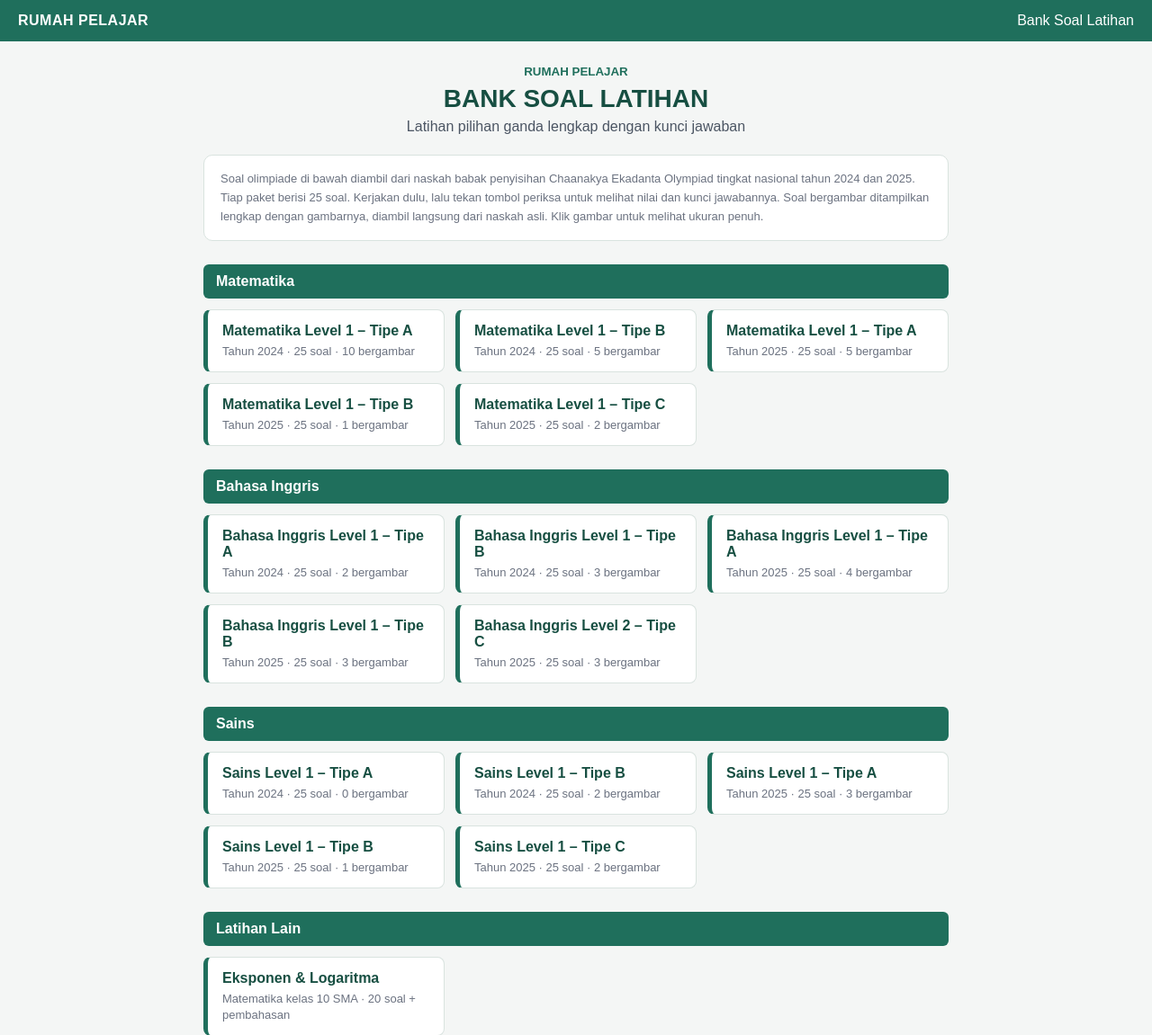
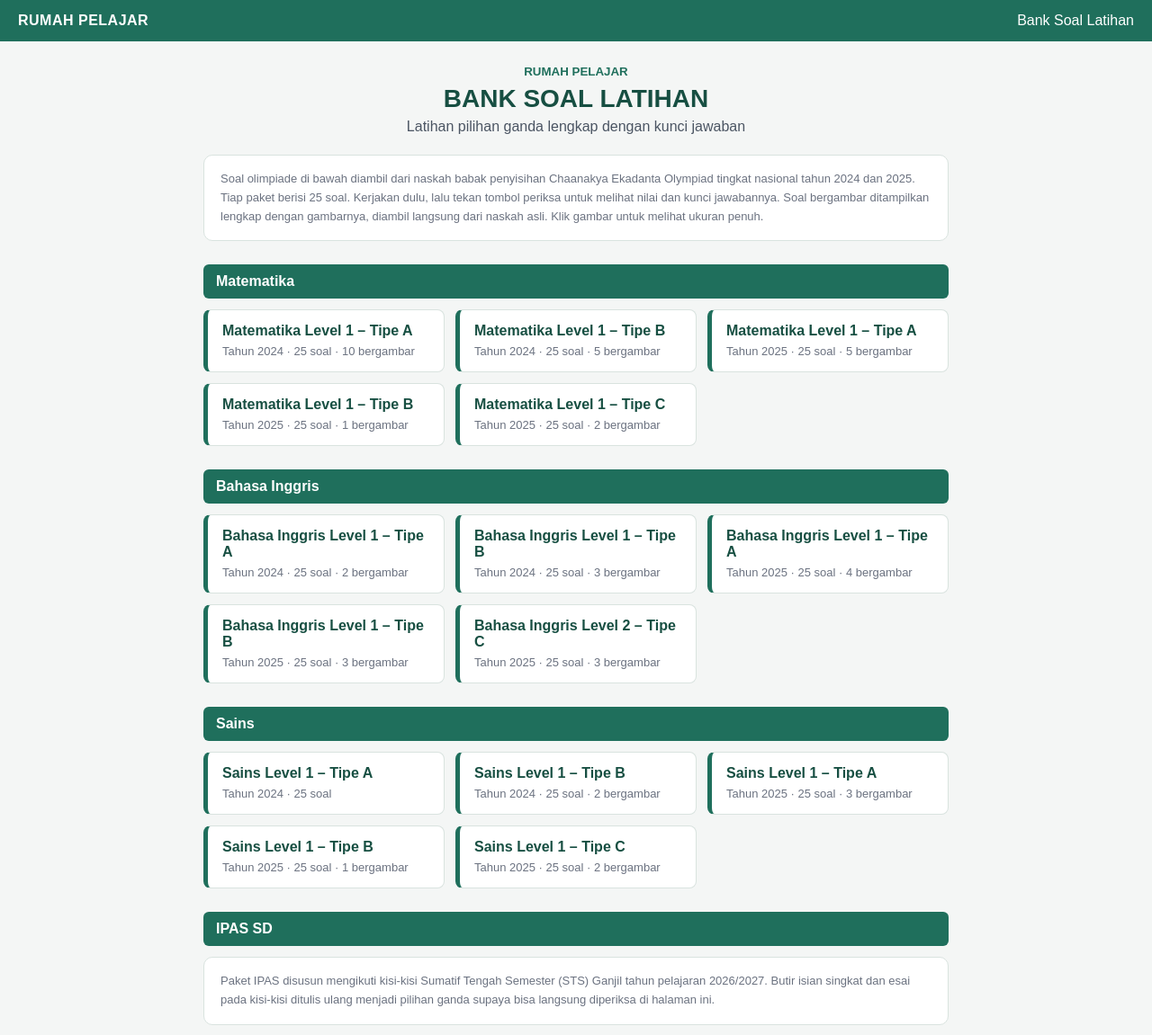
Before and after one commit to bukhorizainun/rumah-pelajar-soal, a plain HTML site: page index.html in a window 1280 px wide. Shown: the top 1151 px of the page at 90% size. Drawn offline with Linux system fonts and the light colour scheme.

Commit message:
Tambah bank soal IPAS kelas 3 dan kelas 4 (STS Ganjil 2026/2027)
Tabel kunci jawaban kini menyesuaikan jumlah soal tiap paket.

```diff
--- /dev/null
+++ b/data/ipas.js
@@ -0,0 +1,95 @@
+// Bank soal IPAS SD - disusun mengikuti kisi-kisi Sumatif Tengah Semester (STS) Ganjil
+// Tahun Pelajaran 2026/2027. Semua butir ditulis ulang dalam bentuk pilihan ganda.
+window.BANK = window.BANK || [];
+
+window.BANK.push({
+  id: "ipas-kelas3-sts1", mapel: "ipas", label: "IPAS Kelas 3",
+  tipe: "STS Ganjil", tahun: 2026,
+  soal: [
+    // --- Bab 1: Keajaiban Tubuhku (butir 1-10, 15, 21-24, 27, 30-33 pada kisi-kisi) ---
+    ["Rina melihat pelangi dengan warna merah, kuning, dan hijau. Indra yang dipakai Rina untuk mengenali warna itu adalah ...", ["Mata", "Telinga", "Hidung", "Lidah"], 0],
+    ["Ketika bel sekolah berbunyi, kita mengetahuinya dengan indra ...", ["Kulit", "Telinga", "Mata", "Lidah"], 1],
+    ["Andi mencium bau gorengan, lalu melihat penjualnya, kemudian mencicipi gorengan itu. Urutan indra yang bekerja pada kegiatan Andi adalah ...", ["Hidung, mata, lidah", "Mata, hidung, lidah", "Lidah, mata, hidung", "Hidung, lidah, mata"], 0],
+    ["Bagaimana urutan kerja pancaindra sampai kita mengenali sesuatu?", ["Otak menerima rangsang lalu diteruskan ke indra", "Indra menerima rangsang lalu diteruskan ke otak", "Otot menerima rangsang lalu diteruskan ke indra", "Kulit menerima rangsang lalu diteruskan ke tulang"], 1],
+    ["Fungsi kulit sebagai pancaindra adalah untuk ...", ["Merasakan sentuhan, panas, dan dingin", "Mengenali bau", "Mengecap rasa manis", "Mendengar suara"], 0],
+    ["Daun telinga berbentuk lebar dan melengkung. Bentuk itu berguna untuk ...", ["Menahan air masuk", "Mengumpulkan suara agar masuk ke lubang telinga", "Menyaring debu", "Menjaga suhu kepala"], 1],
+    ["Ibu meminta Doni memeriksa apakah air mandinya sudah hangat. Indra yang dipakai Doni adalah ...", ["Lidah", "Hidung", "Kulit", "Telinga"], 2],
+    ["Bola mata berbentuk bulat. Bentuk bulat ini bermanfaat agar mata dapat ...", ["Bergerak ke berbagai arah untuk melihat", "Menahan suara keras", "Mencium bau harum", "Merasakan panas"], 0],
+    ["Saat bermain di halaman, Siti mencium bau asap yang menyengat. Tindakan yang paling tepat adalah ...", ["Mendekati sumber asap", "Menghirup asap dalam-dalam", "Menjauh dari asap dan memberi tahu orang dewasa", "Diam saja dan melanjutkan bermain"], 2],
+    ["Cara menjaga kesehatan mata yang benar adalah ...", ["Membaca sambil tiduran", "Membaca di tempat yang terang", "Menonton televisi dari jarak dekat", "Mengucek mata dengan tangan kotor"], 1],
+    ["Apa yang dimaksud dengan sejarah keluarga?", ["Daftar barang milik keluarga", "Rencana kegiatan keluarga esok hari", "Peristiwa yang pernah dialami keluarga pada masa lalu", "Jumlah anggota keluarga saat ini"], 2],
+    ["Keluarga Bayu menyimpan foto lama kakek dan nenek. Manfaat foto lama itu adalah ...", ["Mengetahui kejadian dan keadaan keluarga pada masa lalu", "Menambah jumlah anggota keluarga", "Mengganti silsilah keluarga", "Membuat rumah terlihat mahal"], 0],
+    ["Perilaku yang menunjukkan pelestarian tradisi keluarga adalah ...", ["Melupakan bahasa daerah", "Ikut membuat makanan khas keluarga saat hari raya", "Menolak berkumpul dengan saudara", "Membuang foto keluarga yang lama"], 1],
+    ["Gotong royong adalah ...", ["Bekerja sendiri agar cepat selesai", "Bekerja bersama-sama untuk kepentingan bersama", "Membayar orang lain untuk bekerja", "Menunggu orang lain menyelesaikan pekerjaan"], 1],
+    ["Bagian mata yang bening dan berfungsi meneruskan cahaya masuk ke dalam mata adalah ...", ["Kornea", "Alis", "Bulu mata", "Kelopak mata"], 0],
+    ["Dahulu jalan di desa masih berupa tanah, sekarang sudah dilapisi aspal. Perubahan ini termasuk perubahan ...", ["Bahasa", "Pakaian", "Makanan", "Sarana atau infrastruktur"], 3],
+    ["Bahasa daerah adalah ...", ["Bahasa resmi seluruh negara", "Bahasa yang dipakai masyarakat di suatu daerah tertentu", "Bahasa yang hanya dipakai di sekolah", "Bahasa yang dipakai untuk menulis surat resmi negara"], 1],
+    ["Dahulu orang berkirim kabar dengan surat dan bepergian dengan delman. Sekarang orang memakai telepon genggam dan mobil. Hal ini menunjukkan bahwa ...", ["Transportasi dan komunikasi berkembang menjadi lebih cepat", "Transportasi dan komunikasi tidak berubah", "Orang semakin sulit berkirim kabar", "Perjalanan menjadi semakin lama"], 0],
+    ["Salah satu penyebab terjadinya perubahan sosial di masyarakat adalah ...", ["Kemajuan teknologi", "Berkurangnya jumlah hari", "Warna rumah penduduk", "Bentuk daun di kebun"], 0],
+    ["Alat komunikasi masa kini yang banyak dipakai orang adalah ...", ["Kentongan", "Telepon genggam", "Asap api", "Burung merpati"], 1],
+    ["Alat yang dapat dipakai untuk mengirim pesan sekaligus melakukan panggilan video adalah ...", ["Radio", "Kentongan", "Telepon pintar", "Surat"], 2],
+    ["Telinga berfungsi sebagai indra ...", ["Penglihat", "Pendengar", "Pengecap", "Pembau"], 1],
+    ["Mata dan telinga sama-sama termasuk pancaindra, tetapi berbeda karena ...", ["Mata untuk melihat, telinga untuk mendengar", "Mata untuk mendengar, telinga untuk melihat", "Keduanya untuk mengecap rasa", "Keduanya untuk mencium bau"], 0],
+    ["Kulit disebut indra peraba karena kulit dapat ...", ["Mengenali warna benda", "Merasakan halus kasarnya permukaan benda", "Mencium bau benda", "Mendengar bunyi benda"], 1],
+    ["Rambut halus di dalam hidung berfungsi untuk ...", ["Menyaring kotoran dan debu pada udara yang dihirup", "Menambah keindahan wajah", "Mengeraskan suara", "Mengecap rasa makanan"], 0],
+    ["Kegiatan saling membantu antarwarga untuk membersihkan lingkungan disebut ...", ["Gotong royong", "Perlombaan", "Pertandingan", "Rekreasi"], 0],
+    ["Pesan yang diterima pancaindra diolah di ...", ["Jantung", "Otak", "Paru-paru", "Lambung"], 1],
+    ["Waktu atau masa yang sudah terjadi dan tidak dapat diulang disebut masa ...", ["Kini", "Depan", "Lalu", "Nanti"], 2],
+    ["Dalam silsilah keluarga, orang tua dari ayah kita disebut ...", ["Paman dan bibi", "Kakek dan nenek", "Kakak dan adik", "Sepupu"], 1],
+    ["Setelah lama membaca buku, tindakan yang tepat untuk mengistirahatkan mata adalah ...", ["Menutup mata sejenak dan memandang benda yang jauh", "Membaca lebih dekat lagi", "Mengucek mata kuat-kuat", "Menyalakan lampu yang menyilaukan"], 0],
+    ["Lima pancaindra manusia adalah ...", ["Mata, telinga, hidung, lidah, kulit", "Mata, telinga, tangan, kaki, kulit", "Mata, hidung, jantung, lidah, kulit", "Telinga, hidung, lidah, rambut, kuku"], 0],
+    ["Pasangan indra dan fungsinya yang benar adalah ...", ["Mata untuk melihat, kulit untuk meraba, telinga untuk mendengar", "Mata untuk meraba, kulit untuk melihat, telinga untuk mencium", "Mata untuk mendengar, kulit untuk mengecap, telinga untuk melihat", "Mata untuk mencium, kulit untuk mendengar, telinga untuk meraba"], 0],
+    ["Saat mencium asap kebakaran, tindakan terbaik beserta alasannya adalah ...", ["Tetap bermain, karena asap akan hilang sendiri", "Menjauh dan menutup hidung, karena asap dapat mengganggu pernapasan", "Mendekat untuk melihat, karena rasa ingin tahu", "Menghirup dalam-dalam, karena melatih paru-paru"], 1],
+    ["Mengapa sejarah keluarga penting untuk diketahui?", ["Supaya kita mengenal asal usul keluarga dan menghargai jasa pendahulu", "Supaya kita bisa mengubah silsilah keluarga", "Supaya kita bisa melupakan masa lalu", "Supaya kita tidak perlu berkenalan dengan saudara"], 0],
+    ["Contoh perubahan alat komunikasi dari dahulu ke sekarang adalah ...", ["Kentongan menjadi telepon genggam, surat menjadi pesan singkat, radio menjadi internet", "Sepeda menjadi motor, delman menjadi mobil, perahu menjadi kapal", "Lilin menjadi lampu, kipas menjadi kipas angin, sumur menjadi keran", "Tanah menjadi aspal, gubuk menjadi rumah batu, jalan setapak menjadi jalan raya"], 0]
+  ]
+});
+
+window.BANK.push({
+  id: "ipas-kelas4-sts1", mapel: "ipas", label: "IPAS Kelas 4",
+  tipe: "STS Ganjil", tahun: 2026,
+  soal: [
+    // --- Bab 1: Mengubah Bentuk Energi ---
+    ["Energi adalah ...", ["Kemampuan untuk melakukan usaha atau kerja", "Benda yang dapat dilihat mata", "Alat untuk mengukur panas", "Zat penyusun semua benda"], 0],
+    ["Perubahan energi yang terjadi pada kipas angin yang menyala adalah ...", ["Energi listrik menjadi energi gerak", "Energi gerak menjadi energi listrik", "Energi cahaya menjadi energi panas", "Energi kimia menjadi energi bunyi"], 0],
+    ["Saat radio dinyalakan, perubahan energi yang terjadi adalah ...", ["Energi bunyi menjadi energi listrik", "Energi listrik menjadi energi bunyi", "Energi panas menjadi energi gerak", "Energi cahaya menjadi energi kimia"], 1],
+    ["Panel surya di atap rumah mengubah energi ...", ["Gerak menjadi panas", "Kimia menjadi bunyi", "Cahaya matahari menjadi energi listrik", "Listrik menjadi cahaya"], 2],
+    ["Senter memakai baterai untuk menyala. Urutan perubahan energi pada senter adalah ...", ["Energi kimia menjadi energi listrik lalu menjadi energi cahaya", "Energi cahaya menjadi energi listrik lalu menjadi energi kimia", "Energi listrik menjadi energi kimia lalu menjadi energi gerak", "Energi gerak menjadi energi cahaya lalu menjadi energi kimia"], 0],
+    ["Setelah makan, tubuh kita dapat berlari dan bermain. Perubahan energi yang terjadi di dalam tubuh adalah ...", ["Energi listrik menjadi energi kimia", "Energi kimia dari makanan menjadi energi gerak", "Energi cahaya menjadi energi panas", "Energi bunyi menjadi energi gerak"], 1],
+    ["Alat rumah tangga yang mengubah energi listrik menjadi energi panas adalah ...", ["Kipas angin", "Setrika listrik", "Radio", "Mesin cuci"], 1],
+    ["Perubahan energi yang terjadi pada setrika listrik adalah ...", ["Energi listrik menjadi energi panas", "Energi panas menjadi energi listrik", "Energi listrik menjadi energi bunyi", "Energi gerak menjadi energi panas"], 0],
+    ["Berikut ini alat yang mengubah energi listrik menjadi energi gerak adalah ...", ["Lampu, setrika, dan oven", "Kipas angin, blender, dan mesin cuci", "Televisi, radio, dan bel", "Kompor, solder, dan rice cooker"], 1],
+    ["Kelompok alat yang sama-sama mengubah energi listrik menjadi energi panas adalah ...", ["Setrika, rice cooker, dan solder", "Kipas angin, blender, dan bor listrik", "Lampu, layar televisi, dan senter", "Bel, radio, dan pengeras suara"], 0],
+    ["Hasil dari proses fotosintesis pada tumbuhan adalah ...", ["Karbon dioksida dan air", "Makanan (zat gula) dan oksigen", "Garam dan mineral", "Klorofil dan akar"], 1],
+    ["Bagian tumbuhan yang berfungsi menyerap sinar matahari untuk fotosintesis adalah ...", ["Akar", "Batang", "Daun", "Bunga"], 2],
+    ["Bagian tumbuhan yang berfungsi menyerap air dan zat hara dari dalam tanah adalah ...", ["Akar", "Daun", "Bunga", "Buah"], 0],
+    ["Dampak positif fotosintesis bagi lingkungan sekitar adalah ...", ["Udara menjadi lebih kotor", "Udara menjadi lebih segar karena bertambahnya oksigen", "Suhu bumi menjadi sangat panas", "Tanah menjadi tandus"], 1],
+    ["Tumbuhan bergerak dengan cara ...", ["Berpindah tempat seperti hewan", "Mengarahkan pertumbuhan batang dan daun ke arah cahaya matahari", "Melompat saat terkena angin", "Berlari mengejar air"], 1],
+    ["Alat yang mengubah energi gerak menjadi energi listrik pada pembangkit listrik adalah ...", ["Generator", "Setrika", "Kompor", "Lampu"], 0],
+    ["Energi yang dimanfaatkan pada Pembangkit Listrik Tenaga Air (PLTA) adalah energi ...", ["Gerak air", "Bunyi", "Kimia baterai", "Suara angin"], 0],
+    ["Sumber energi utama yang menerangi dan menghangatkan bumi adalah ...", ["Bulan", "Bintang", "Matahari", "Api unggun"], 2],
+    ["Fotosintesis adalah ...", ["Proses tumbuhan membuat makanan sendiri dengan bantuan cahaya matahari", "Proses tumbuhan menyerap oksigen pada malam hari", "Proses tumbuhan menggugurkan daunnya", "Proses tumbuhan menyimpan air di batang"], 0],
+    ["Klorofil adalah ...", ["Zat hijau pada daun yang berperan dalam fotosintesis", "Akar cadangan pada tumbuhan", "Kulit batang yang keras", "Cairan manis pada bunga"], 0],
+    ["Bahan yang diperlukan tumbuhan untuk melakukan fotosintesis adalah ...", ["Air, karbon dioksida, dan cahaya matahari", "Air, oksigen, dan angin", "Tanah, garam, dan bunyi", "Gula, oksigen, dan panas api"], 0],
+    // --- Bab 2: Gaya di Sekitar Kita ---
+    ["Berikut ini yang termasuk macam-macam gaya dalam kehidupan sehari-hari adalah ...", ["Gaya otot, gaya gesek, dan gaya magnet", "Gaya suara, gaya warna, dan gaya rasa", "Gaya cahaya, gaya bau, dan gaya bentuk", "Gaya angka, gaya huruf, dan gaya gambar"], 0],
+    ["Sepeda yang direm akan berhenti. Gaya yang bekerja pada rem sepeda adalah gaya ...", ["Magnet", "Gesek", "Pegas", "Gravitasi"], 1],
+    ["Semakin besar gaya gesek yang bekerja pada sebuah benda, maka gerak benda itu akan ...", ["Semakin cepat", "Semakin lambat", "Tetap sama", "Berbalik arah"], 1],
+    ["Bola lebih mudah menggelinding jauh di lantai keramik daripada di rumput. Hal ini terjadi karena ...", ["Permukaan rumput lebih kasar sehingga gaya geseknya lebih besar", "Permukaan keramik lebih kasar daripada rumput", "Bola di rumput lebih ringan", "Rumput menarik bola dengan magnet"], 0],
+    ["Karet ketapel yang ditarik lalu dilepaskan dapat melontarkan batu. Gaya yang bekerja pada ketapel adalah gaya ...", ["Magnet", "Pegas", "Gesek", "Listrik"], 1],
+    ["Pada permainan tarik tambang, regu yang menarik dengan gaya lebih besar akan ...", ["Menarik lawan ke arah regunya", "Tertarik ke arah lawan", "Diam di tempat", "Terjatuh ke belakang lawan"], 0],
+    ["Agar engsel pintu yang berderit menjadi ringan dan mudah dibuka, cara memperkecil gaya geseknya adalah ...", ["Memberi oli atau pelumas pada engsel", "Menambah pasir pada engsel", "Mengecat engsel dengan cat kasar", "Menempelkan karet pada engsel"], 0],
+    ["Gaya adalah ...", ["Tarikan atau dorongan pada suatu benda", "Jumlah benda dalam satu tempat", "Warna permukaan benda", "Berat benda yang diukur dengan penggaris"], 0],
+    ["Gaya otot adalah gaya yang ditimbulkan oleh ...", ["Tarikan magnet", "Kerja otot pada tubuh manusia atau hewan", "Gesekan dua permukaan", "Aliran listrik"], 1],
+    ["Gaya gesek adalah gaya yang timbul karena ...", ["Dua permukaan benda saling bersentuhan dan bergerak", "Dua magnet saling berjauhan", "Benda jatuh ke bawah", "Air mengalir di sungai"], 0],
+    ["Berikut ini yang merupakan pengaruh gaya terhadap benda adalah ...", ["Mengubah bentuk, mengubah arah gerak, dan mengubah kecepatan benda", "Mengubah warna, mengubah bau, dan mengubah rasa benda", "Mengubah nama, mengubah harga, dan mengubah pemilik benda", "Mengubah suara, mengubah cahaya, dan mengubah suhu benda"], 0],
+    ["Bagian magnet yang memiliki gaya tarik atau gaya tolak paling besar adalah ...", ["Kutub magnet", "Bagian tengah magnet", "Seluruh badan magnet sama besar", "Bagian bawah magnet"], 0],
+    ["Benda yang dapat ditarik oleh magnet adalah benda yang terbuat dari ...", ["Kayu", "Besi", "Plastik", "Kaca"], 1],
+    ["Magnet batang memiliki dua kutub, yaitu ...", ["Kutub utara dan kutub selatan", "Kutub timur dan kutub barat", "Kutub atas dan kutub bawah", "Kutub kiri dan kutub kanan"], 0],
+    ["Alat rumah tangga berikut yang dapat ditarik oleh magnet adalah ...", ["Gunting besi", "Sendok plastik", "Gelas kaca", "Talenan kayu"], 0],
+    ["Alat yang memanfaatkan gaya magnet untuk menunjukkan arah mata angin adalah ...", ["Kompas", "Termometer", "Timbangan", "Jam pasir"], 0],
+    ["Berikut ini benda yang tidak dapat ditarik oleh magnet adalah ...", ["Paku besi", "Peniti", "Karet gelang", "Jarum"], 2],
+    ["Dua kutub magnet yang sejenis apabila didekatkan akan ...", ["Saling tarik-menarik", "Saling tolak-menolak", "Menempel kuat", "Berubah menjadi satu kutub"], 1],
+    ["Kelompok alat yang memanfaatkan gaya magnet dalam kehidupan sehari-hari adalah ...", ["Kompas, pintu kulkas, dan pengeras suara", "Gunting, pensil, dan penghapus", "Ember, sapu, dan kain pel", "Buku, meja, dan kursi"], 0]
+  ]
+});
--- a/index.html
+++ b/index.html
@@ -32,6 +32,14 @@
   <div class="section">Sains</div>
   <div class="grid" id="g-sains"></div>
 
+  <div class="section">IPAS SD</div>
+  <div class="card note">
+    Paket IPAS disusun mengikuti kisi-kisi Sumatif Tengah Semester (STS) Ganjil tahun pelajaran
+    2026/2027. Butir isian singkat dan esai pada kisi-kisi ditulis ulang menjadi pilihan ganda
+    supaya bisa langsung diperiksa di halaman ini.
+  </div>
+  <div class="grid" id="g-ipas"></div>
+
   <div class="section">Latihan Lain</div>
   <div class="grid">
     <a class="paket" href="eksponen-logaritma.html">
@@ -46,9 +54,10 @@
 <script src="data/matematika.js"></script>
 <script src="data/inggris.js"></script>
 <script src="data/sains.js"></script>
+<script src="data/ipas.js"></script>
 <script>
 (function () {
-  var order = { matematika: 0, inggris: 1, sains: 2 };
+  var order = { matematika: 0, inggris: 1, sains: 2, ipas: 3 };
   window.BANK.slice().sort(function (a, b) {
     return (order[a.mapel] - order[b.mapel]) || (a.tahun - b.tahun) || a.tipe.localeCompare(b.tipe);
   }).forEach(function (p) {
@@ -59,7 +68,7 @@
     a.className = 'paket';
     a.href = 'latihan.html?paket=' + p.id;
     a.innerHTML = '<b>' + p.label + ' – ' + p.tipe + '</b>' +
-      '<span>Tahun ' + p.tahun + ' · ' + p.soal.length + ' soal · ' + gbr + ' bergambar</span>';
+      '<span>Tahun ' + p.tahun + ' · ' + p.soal.length + ' soal' + (gbr ? ' · ' + gbr + ' bergambar' : '') + '</span>';
     box.appendChild(a);
   });
 })();
```
Also changed, not shown: latihan.html (+11 -5 lines).
